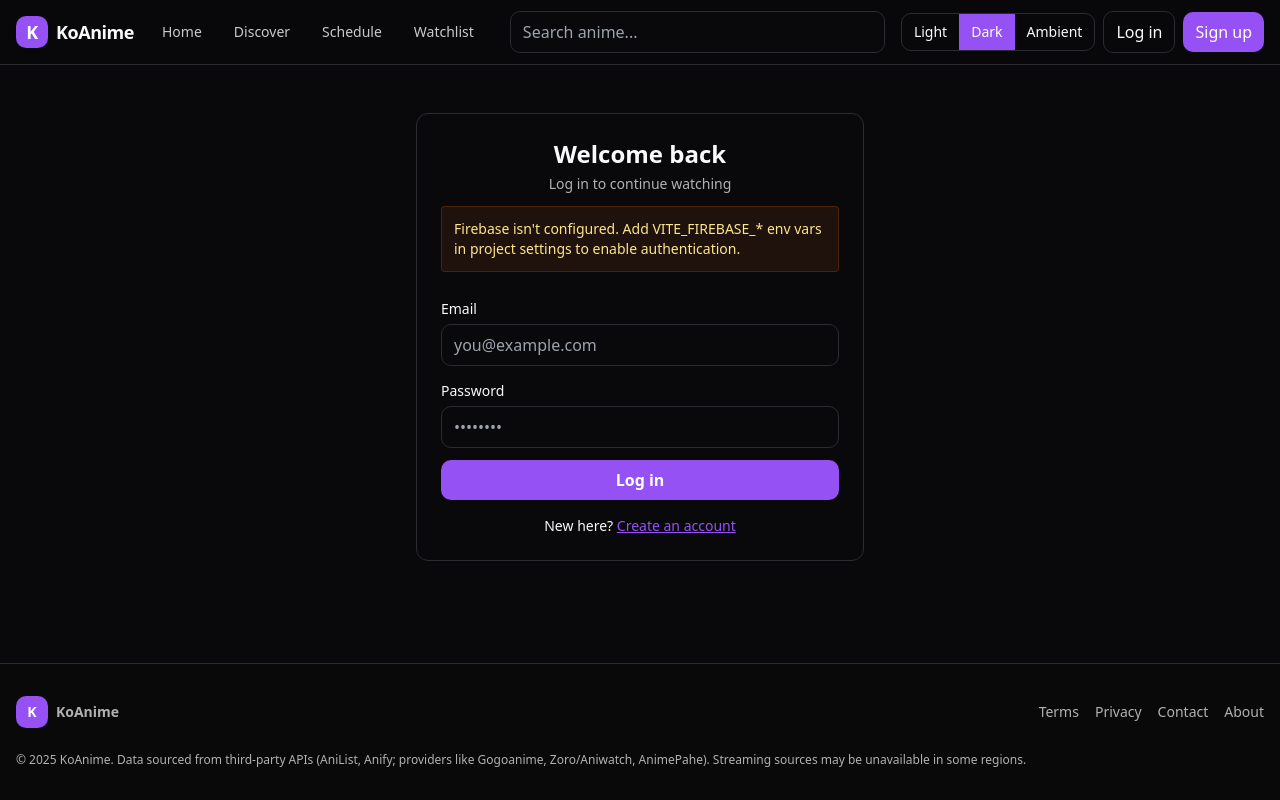
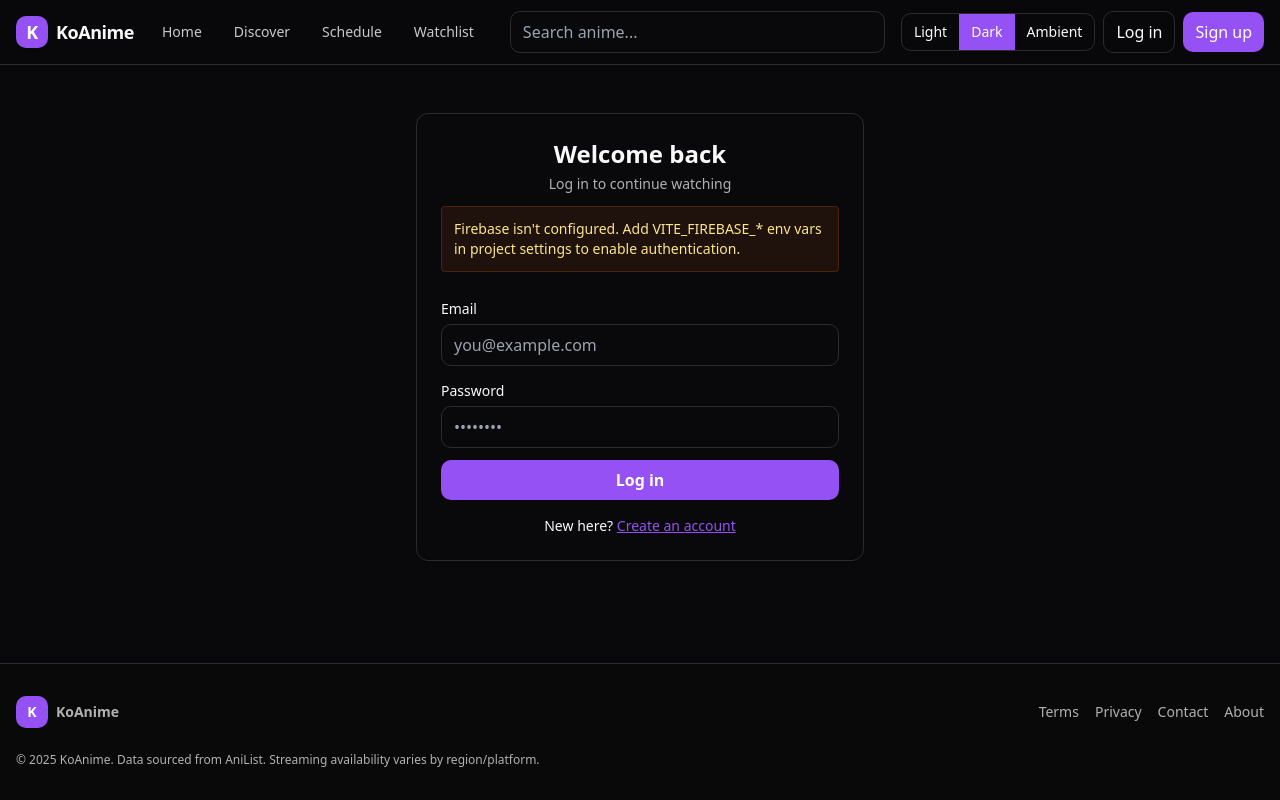
Before and after one commit to TheGatewayMaker/koanimepapa3, a React (Vite) app: page /login in a window 1280 px wide. Built offline with nearby package versions, Linux system fonts and the light colour scheme.

Commit message:
Footer: reflect AniList-only data source
cgen-b23242e5b5364a2e907880cfcd513dfd

```diff
--- a/client/components/Footer.tsx
+++ b/client/components/Footer.tsx
@@ -25,9 +25,7 @@ export function Footer() {
           </nav>
         </div>
         <p className="mt-6 text-xs">
-          © {new Date().getFullYear()} KoAnime. Data sourced from third-party
-          APIs (AniList, Anify; providers like Gogoanime, Zoro/Aniwatch, AnimePahe). Streaming sources may be unavailable
-          in some regions.
+          © {new Date().getFullYear()} KoAnime. Data sourced from AniList. Streaming availability varies by region/platform.
         </p>
       </div>
     </footer>
```
